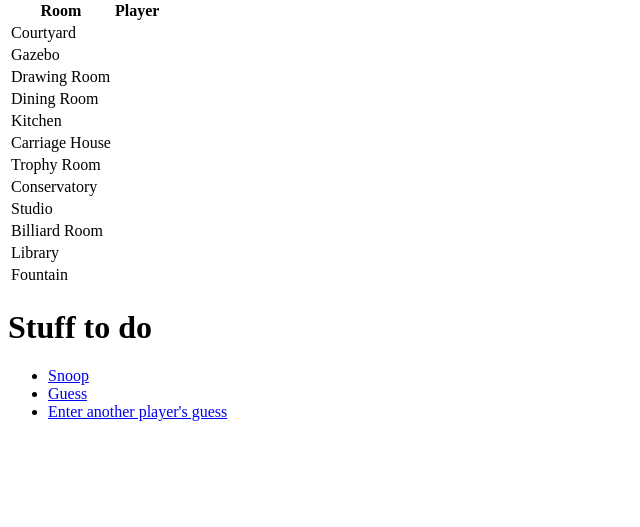
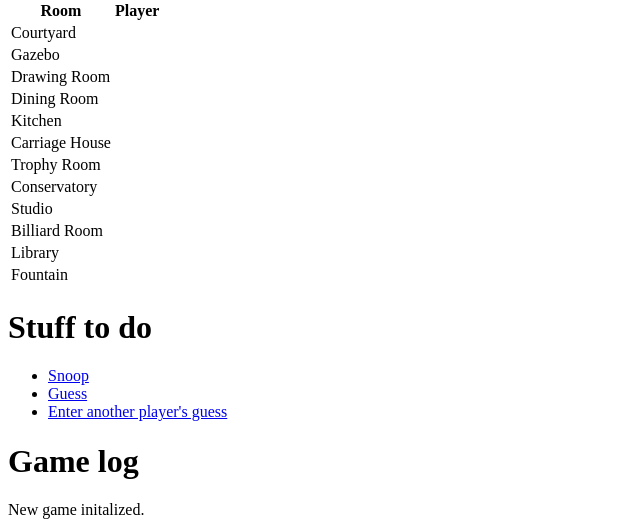
Before and after one commit to melindamorang/Clue_app_Flask, a Flask app: page /renderMyNotebook in a window 1280 px wide. Shown: the part 705-1232 px from the top of the page, without its empty margins (0-640 px from the left). Before the commit the page ends 1126 px from the top, so only its background shows below. Run offline with Flask 2, Linux system fonts and the light colour scheme.

Commit message:
Display logged messages

```diff
--- a/application.py
+++ b/application.py
@@ -14,7 +14,8 @@ def renderMyNotebook():
         "myNotebook.html",
         suspect_dict=game.detective_notebook["suspects"],
         weapon_dict=game.detective_notebook["weapons"],
-        room_dict=game.detective_notebook["rooms"]
+        room_dict=game.detective_notebook["rooms"],
+        log=game.log
         )
 
 @app.route('/')
--- a/clueLogic.py
+++ b/clueLogic.py
@@ -122,7 +122,7 @@ class game():
         if card in self.players[player_name].has:
             # We already knew this.
             return
-        self.add_to_log(f"Adding card {card} for {player_name}")
+        self.add_to_log(f"{player_name} has {card}.")
         self.players[player_name].has.append(card)
         # Update detective notebook
         self.detective_notebook[get_card_type_key(card)][card] = player_name
--- a/templates/cancel.html
+++ b/templates/cancel.html
@@ -1,3 +1,3 @@
 {% block cancel %}
-<p></p><a href="{{ url_for('renderMyNotebook') }}">Cancel</a></p>
+<p><a href="{{ url_for('renderMyNotebook') }}">Cancel</a></p>
 {% endblock %}
--- /dev/null
+++ b/templates/log.html
@@ -0,0 +1,6 @@
+{% block log %}
+<h1>Game log</h1>
+{% for msg in log %}
+{{ msg }}<br />
+{% endfor %}
+{% endblock %}
--- a/templates/myNotebook.html
+++ b/templates/myNotebook.html
@@ -10,4 +10,7 @@
         <li><a href="{{ url_for('guess') }}">Guess</a></li>
         <li><a href="{{ url_for('otherPlayerGuess') }}">Enter another player's guess</a></li>
     </ul>
+
+    {% include "log.html" %}
+
 {% endblock %}
```
